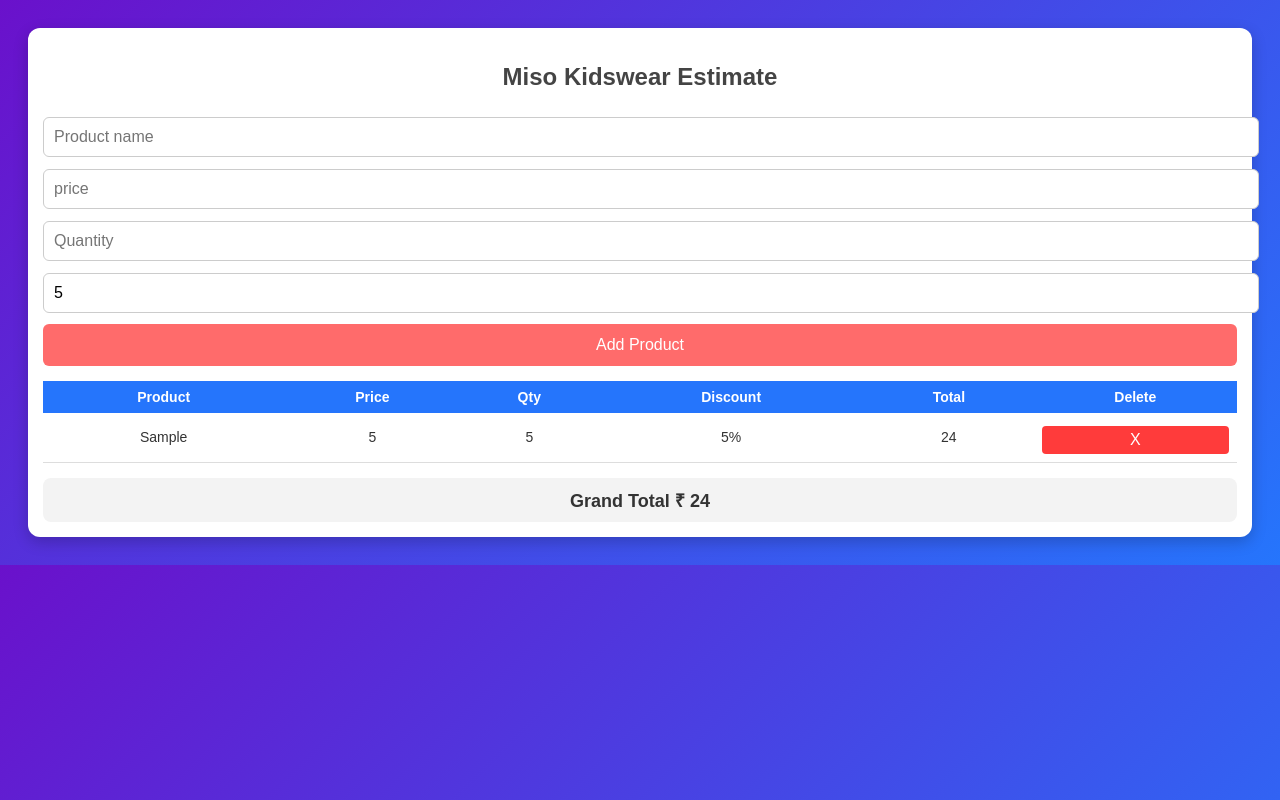
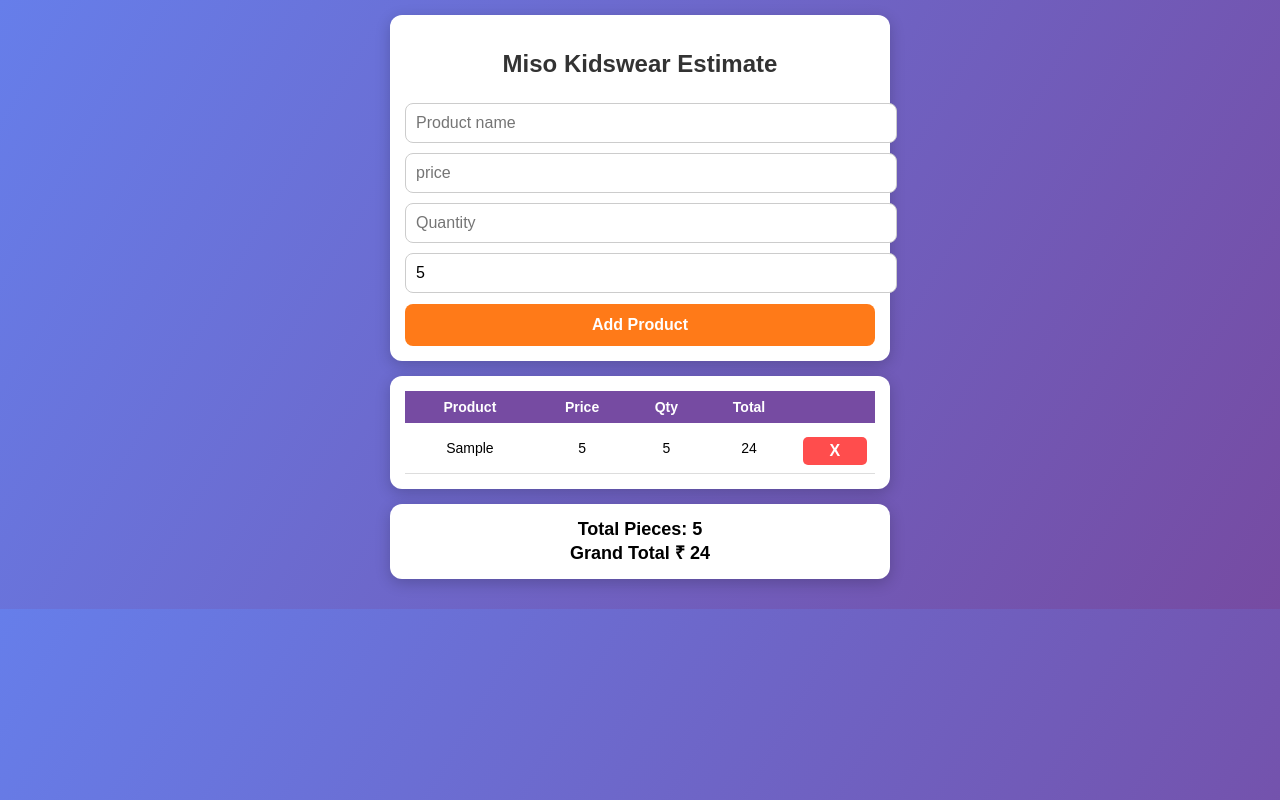
Before and after one commit to sureshnandagopal/estimate_cost, a plain HTML site: page index.html in a window 1280 px wide. Both pictures are taken after typing "Sample", "5", "5", "5" into the empty fields and a click on the button "Add Product". Drawn offline with Linux system fonts and the light colour scheme.

Commit message:
Update index.html

```diff
--- a/index.html
+++ b/index.html
@@ -8,28 +8,34 @@
 
 body{
 font-family:Arial;
-background:linear-gradient(135deg,#6a11cb,#2575fc);
-padding:20px;
-color:#333;
+margin:0;
+background:linear-gradient(120deg,#667eea,#764ba2);
 }
 
 .container{
+max-width:500px;
+margin:auto;
+padding:15px;
+}
+
+.card{
 background:white;
 padding:15px;
 border-radius:12px;
-box-shadow:0 5px 15px rgba(0,0,0,0.2);
+box-shadow:0 4px 15px rgba(0,0,0,0.2);
+margin-bottom:15px;
 }
 
 h2{
 text-align:center;
-color:#444;
+color:#333;
 }
 
 input{
 width:100%;
 padding:10px;
-margin:6px 0;
-border-radius:6px;
+margin:5px 0;
+border-radius:8px;
 border:1px solid #ccc;
 font-size:16px;
 }
@@ -37,50 +43,46 @@
 button{
 width:100%;
 padding:12px;
-background:#ff6b6b;
+margin-top:6px;
+border:none;
+border-radius:8px;
+background:#ff7a18;
 color:white;
-border:none;
-border-radius:6px;
 font-size:16px;
-margin-top:5px;
+font-weight:bold;
 }
 
 button:hover{
-background:#ff5252;
+background:#ff5722;
 }
 
 table{
 width:100%;
-margin-top:15px;
 border-collapse:collapse;
 font-size:14px;
 }
 
 th{
-background:#2575fc;
+background:#764ba2;
 color:white;
 padding:8px;
 }
 
 td{
 padding:8px;
+text-align:center;
 border-bottom:1px solid #ddd;
-text-align:center;
 }
 
-.delete-btn{
-background:#ff3b3b;
-padding:5px 10px;
+.delete{
+background:#ff4d4d;
+color:white;
 border:none;
-color:white;
-border-radius:4px;
+padding:5px 8px;
+border-radius:5px;
 }
 
-.total-box{
-margin-top:15px;
-background:#f3f3f3;
-padding:10px;
-border-radius:8px;
+.summary{
 text-align:center;
 font-size:18px;
 font-weight:bold;
@@ -93,6 +95,8 @@
 
 <div class="container">
 
+<div class="card">
+
 <h2>Miso Kidswear Estimate</h2>
 
 <input id="product" placeholder="Product name">
@@ -101,80 +105,119 @@
 
 <input id="qty" type="number" placeholder="Quantity">
 
-<input id="discount" type="number" placeholder="Discount % (applies to all items)">
+<input id="discount" type="number" placeholder="Discount % (global)">
 
 <button onclick="addItem()">Add Product</button>
+
+</div>
+
+<div class="card">
 
 <table id="table">
 <tr>
 <th>Product</th>
 <th>Price</th>
 <th>Qty</th>
-<th>Discount</th>
 <th>Total</th>
-<th>Delete</th>
+<th></th>
 </tr>
 </table>
 
-<div class="total-box">
+</div>
+
+<div class="card summary">
+
+Total Pieces: <span id="pieces">0</span><br>
 Grand Total ₹ <span id="grand">0</span>
+
 </div>
 
 </div>
 
 <script>
 
-let grandTotal=0;
+let items = JSON.parse(localStorage.getItem("items")) || [];
+
+function save(){
+localStorage.setItem("items",JSON.stringify(items));
+}
+
+function render(){
+
+let table=document.getElementById("table");
+table.innerHTML=`
+<tr>
+<th>Product</th>
+<th>Price</th>
+<th>Qty</th>
+<th>Total</th>
+<th></th>
+</tr>
+`;
+
+let grand=0;
+let pieces=0;
+
+items.forEach((item,index)=>{
+
+let discount=document.getElementById("discount").value || 0;
+
+let price=item.price-(item.price*discount/100);
+
+let total=price*item.qty;
+
+grand+=total;
+pieces+=item.qty;
+
+let row=table.insertRow();
+
+row.insertCell(0).innerText=item.product;
+row.insertCell(1).innerText=item.price;
+row.insertCell(2).innerText=item.qty;
+row.insertCell(3).innerText=Math.round(total);
+
+let del=row.insertCell(4);
+
+let btn=document.createElement("button");
+btn.innerText="X";
+btn.className="delete";
+
+btn.onclick=function(){
+items.splice(index,1);
+save();
+render();
+}
+
+del.appendChild(btn);
+
+});
+
+document.getElementById("grand").innerText=Math.round(grand);
+document.getElementById("pieces").innerText=pieces;
+
+}
 
 function addItem(){
 
 let product=document.getElementById("product").value;
 let price=parseFloat(document.getElementById("price").value);
 let qty=parseInt(document.getElementById("qty").value);
-let discount=parseFloat(document.getElementById("discount").value)||0;
 
 if(!product||!price||!qty) return;
 
-let discountedPrice=price-(price*discount/100);
+items.push({product,price,qty});
 
-let total=discountedPrice*qty;
+save();
 
-grandTotal+=total;
-
-let table=document.getElementById("table");
-
-let row=table.insertRow();
-
-row.insertCell(0).innerText=product;
-row.insertCell(1).innerText=price;
-row.insertCell(2).innerText=qty;
-row.insertCell(3).innerText=discount+"%";
-row.insertCell(4).innerText=Math.round(total);
-
-let delCell=row.insertCell(5);
-
-let btn=document.createElement("button");
-btn.innerText="X";
-btn.className="delete-btn";
-
-btn.onclick=function(){
-
-grandTotal-=total;
-
-document.getElementById("grand").innerText=Math.round(grandTotal);
-
-row.remove();
-
-}
-
-delCell.appendChild(btn);
-
-document.getElementById("grand").innerText=Math.round(grandTotal);
+render();
 
 document.getElementById("product").value="";
 document.getElementById("price").value="";
 document.getElementById("qty").value="";
+
 }
+
+render();
 
 </script>
 
```
